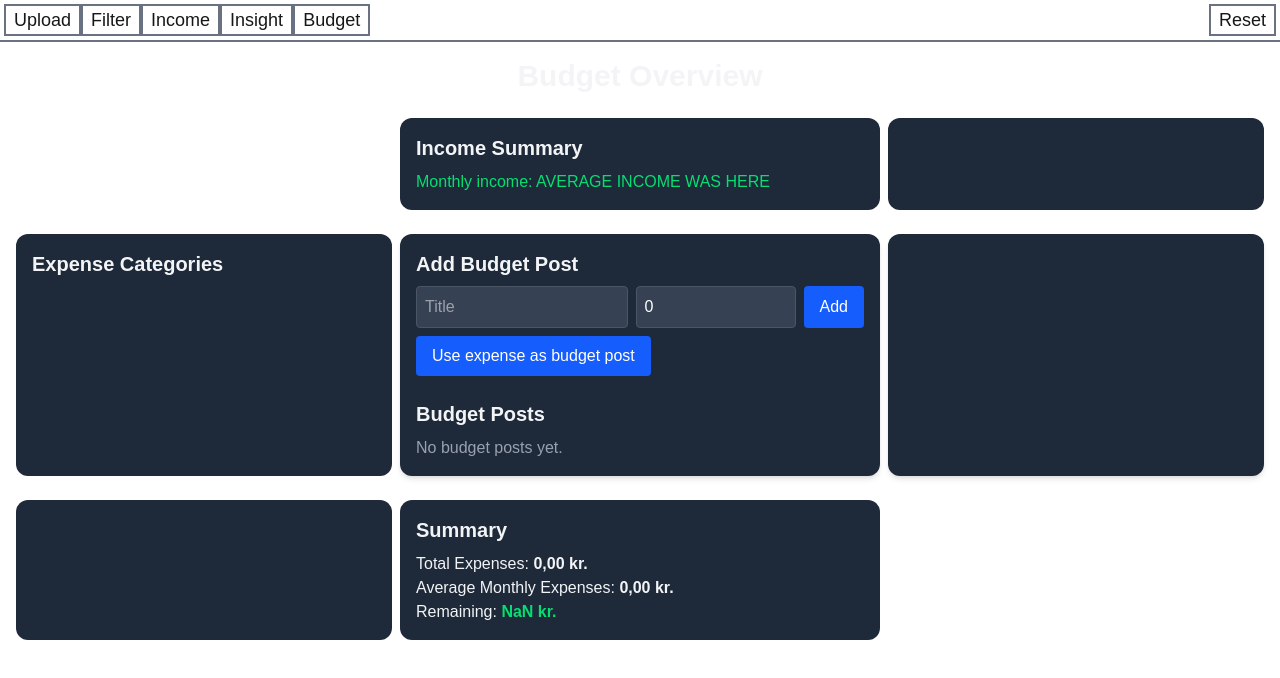
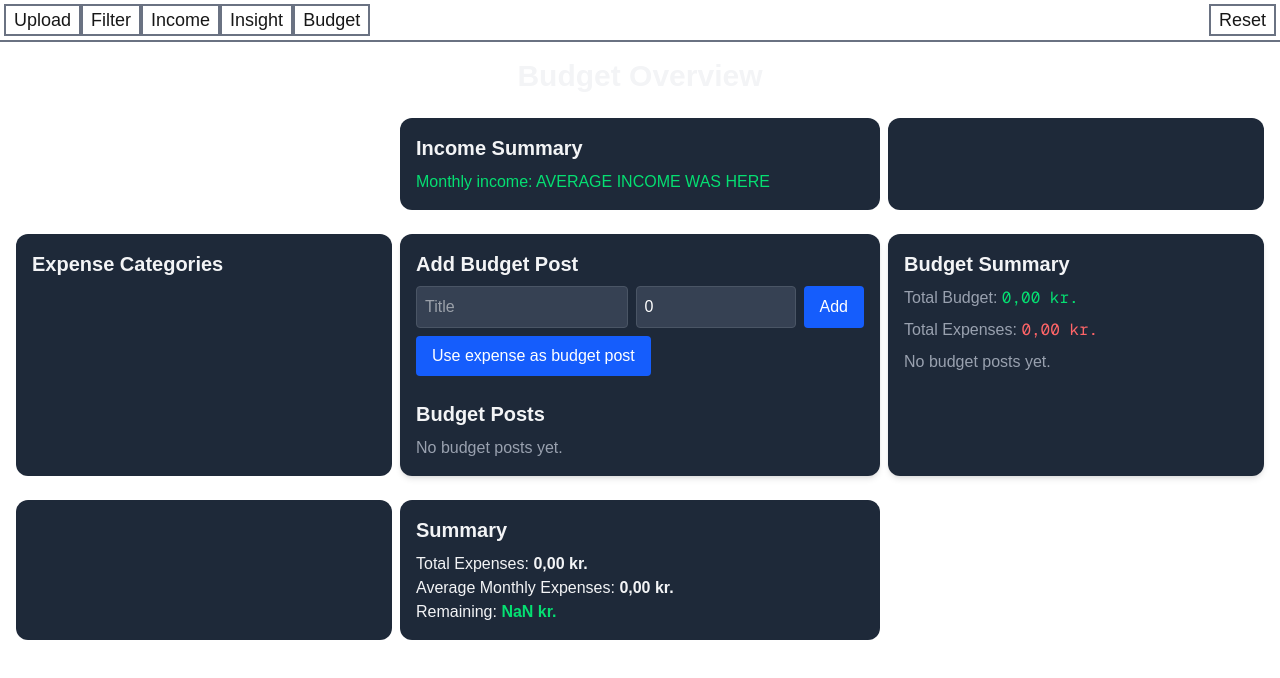
Before and after one commit to r59q/csvbudget, a Next.js app: page /budget in a window 1280 px wide. Shown: the top 678 px of the page. Built offline with nearby package versions, Linux system fonts and the light colour scheme.

Commit message:
vibe code a bit

```diff
--- a/src/app/budget/page.tsx
+++ b/src/app/budget/page.tsx
@@ -1,9 +1,9 @@
 "use client";
 import React, {useMemo, useState} from 'react';
 import useBudget from "@/hooks/Budget";
-import {formatCurrency, formatMonth, getSum, groupByEnvelope} from "@/utility/datautils";
+import {formatCurrency, getSum, groupByEnvelope} from "@/utility/datautils";
 import useCategories from "@/hooks/Categories";
-import {BudgetPost, Category, CategoryBudgetPostMap, Envelope, Transaction, TransactionID} from "@/model";
+import {BudgetPost, CategoryBudgetPostMap, Envelope, Transaction} from "@/model";
 import {TransactionsProvider, useTransactionsContext} from "@/context/TransactionsContext";
 
 const Page = () => {
@@ -41,38 +41,26 @@ function BudgetPage() {
     const averageIncomePerMonth = envelopes.length > 0 ? getSum(incomeByEnvelope[envelopes[0]] || []) / envelopes.length : 0;
 
     // Transactions in the selected budget envelopes these are the envelopes for the budget
-    const budgetSelectedEnvelopes = budgetEnvelopeFrom !== undefined && budgetEnvelopeTo !== undefined
-        ? envelopes.slice(budgetEnvelopeFrom, budgetEnvelopeTo + 1)
-        : budgetEnvelopeFrom !== undefined
-            ? envelopes.slice(budgetEnvelopeFrom)
-            : envelopes;
-    const budgetTransactions = budgetSelectedEnvelopes.flatMap(envelope => expenseByEnvelope[envelope] || []);
-    const budgetTransactionsByCategory = groupByCategory(budgetTransactions);
-    const budgetEnvelopeAverages = Object.entries(budgetTransactionsByCategory).map(([category, transactions]) => {
-        const totalAmount = (transactions ?? []).reduce((sum, tran) => sum + tran.amount, 0);
-        const average = totalAmount / budgetSelectedEnvelopes.length;
-        return {category, average};
-    });
-    const budgetEnvelopeTotals = budgetSelectedEnvelopes.map(envelope => {
-        const transactions = expenseByEnvelope[envelope] || [];
-        const totalAmount = transactions.reduce((sum, tran) => sum + tran.amount, 0);
-        return {envelope, total: totalAmount};
-    });
-    const budgetTotal = budgetEnvelopeTotals.reduce((sum, envelope) => sum + envelope.total, 0);
-    const budgetAveragesByCategory = budgetEnvelopeAverages.sort((a, b) => a.category.localeCompare(b.category));
-    const dateFilteredExpensesByBudgetPost = useMemo(() => {
-        const result: Record<BudgetPost["title"], { amount: number, category: Category }[]> = {};
-        budgetPosts.forEach(post => {
-            const transactions = budgetTransactionsByCategory[post.title] || [];
-            result[post.title] = transactions.map(tran => ({
-                amount: tran.amount,
-                category: getCategory(tran.id)
-            }));
+    const getBudgetEnvelopes = () => {
+        if (budgetEnvelopeFrom === undefined) {
+            return envelopes;
+        }
+        if (budgetEnvelopeTo === undefined) {
+            return envelopes.slice(budgetEnvelopeFrom);
+        }
+        return envelopes.slice(budgetEnvelopeFrom, budgetEnvelopeTo + 1);
+    }
+    const budgetSelectedEnvelopes = useMemo(() => {
+        const selectedEnvelopes = getBudgetEnvelopes();
+        return selectedEnvelopes.map(envelope => {
+            return {
+                envelope,
+                transactions: envelopeSelectedTransactions.filter(tran => tran.envelope === envelope)
+            };
         });
-        return result;
-    }, [budgetPosts, budgetTransactionsByCategory, getCategory]);
+    }, [envelopeSelectedTransactions, budgetEnvelopeFrom, budgetEnvelopeTo, envelopes]);
 
-    const isMonthSelected = (month: Envelope) => {
+    const isEnvelopedBudgetSelected = (month: Envelope) => {
         const idx = envelopes.indexOf(month);
         if (budgetEnvelopeFrom === undefined) {
             return true;
@@ -82,6 +70,17 @@ function BudgetPage() {
         }
         return idx >= budgetEnvelopeFrom && idx <= budgetEnvelopeTo;
     }
+
+    const budgetEnvelopes = useMemo(() => {
+        return envelopes.filter(envelope => isEnvelopedBudgetSelected(envelope));
+    }, [envelopes, budgetEnvelopeFrom, budgetEnvelopeTo]);
+    const budgetSelectedTransactions = useMemo(() => {
+        return envelopeSelectedTransactions.filter(tran => budgetEnvelopes.includes(tran.envelope));
+    }, [envelopeSelectedTransactions, budgetSelectedEnvelopes]);
+    const expenseByBudgetEnvelope = useMemo(() => {
+        return groupByEnvelope(budgetSelectedTransactions.filter(e => e.type === "expense"));
+    }, [budgetSelectedTransactions]);
+
 
     const handleCreatePost = () => {
         if (!newTitle || newAmount === 0) return;
@@ -115,7 +114,7 @@ function BudgetPage() {
             const transactions = expenseByCategory[category] || [];
             const totalAmount = transactions.reduce((sum, tran) => sum + tran.amount, 0);
             const average = budgetSelectedEnvelopes.length > 0 ? totalAmount / budgetSelectedEnvelopes.length : 0;
-            const post = { amount: Math.round(-average), title: category };
+            const post = {amount: Math.round(-average), title: category};
             newPosts.push(post);
             newCategoryBudgetMap[category] = category;
         })
@@ -138,6 +137,19 @@ function BudgetPage() {
         setBudgetEnvelopeFrom(idx);
     }
 
+    const groupByPost = (transactions: Transaction[]) => {
+        const grouped: Partial<Record<BudgetPost['title'], Transaction[]>> = {};
+        transactions.forEach(tran => {
+            const post = getBudgetPostForCategory(getCategory(tran.id))?.title ?? "Unassigned";
+            if (!post) return;
+            if (!grouped[post]) {
+                grouped[post] = [];
+            }
+            grouped[post]!.push(tran);
+        });
+        return grouped;
+    }
+
     return (
         <div className="min-h-screen text-gray-100 w-full">
             <div className="p-4 space-y-6 flex flex-col justify-center items-center flex-grow">
@@ -155,7 +167,7 @@ function BudgetPage() {
                     <div className={"flex flex-col flex-1/4 bg-gray-800 p-4 rounded-xl"}>
                         <div className={"grid grid-cols-4 text-sm gap-2"}>
                             {envelopes.map(envelope => {
-                                const isSelected = isMonthSelected(envelope);
+                                const isSelected = isEnvelopedBudgetSelected(envelope);
                                 if (isSelected) {
                                     return <span className={"px-1 border-2 cursor-pointer select-none bg-green-900"}
                                                  onClick={() => handleMonthSelect(envelope)}
@@ -176,7 +188,9 @@ function BudgetPage() {
                         {Object.entries(expenseByCategory).sort(([a], [b]) => a.localeCompare(b)).map(([category, transactions]) => {
                             const total = (transactions ?? []).reduce((sum, tran) => sum + tran.amount, 0);
                             const average = envelopes.length > 0 ? total / envelopes.length : 0;
-                            return <div className={"flex flex-row justify-between items-center py-1.5 px-1 rounded hover:bg-gray-700 transition-colors duration-100"} key={category}>
+                            return <div
+                                className={"flex flex-row justify-between items-center py-1.5 px-1 rounded hover:bg-gray-700 transition-colors duration-100"}
+                                key={category}>
                                 <div className={"flex flex-row flex-grow justify-between"}>
                                     <p>{category}</p>
                                     <p className={"pr-4"}>{formatCurrency(average)}</p>
@@ -260,7 +274,7 @@ function BudgetPage() {
                         )}
                     </div>
                     <div className={"flex-1/4 bg-gray-800 p-4 rounded-xl shadow-md flex flex-col"}>
-                        <BudgetSummary {...{budgetPosts}}/>
+                        <BudgetSummary {...{budgetPosts, budgetEnvelopes, expenseByBudgetEnvelope, groupByPost}}/>
                     </div>
 
                 </section>
@@ -271,13 +285,16 @@ function BudgetPage() {
                     <div className={"bg-gray-800 p-4 rounded-xl flex-1/3"}>
                         <h2 className="text-xl font-semibold mb-2">Summary</h2>
                         <p>
-                            Total Expenses: <span className="font-semibold">{formatCurrency(Object.values(expenseByEnvelope).flat().reduce((sum, tran) => sum + tran.amount, 0))}</span>
+                            Total Expenses: <span
+                            className="font-semibold">{formatCurrency(Object.values(expenseByEnvelope).flat().reduce((sum, tran) => sum + tran.amount, 0))}</span>
                         </p>
                         <p>
-                            Average Monthly Expenses: <span className="font-semibold">{formatCurrency(envelopes.length > 0 ? Object.values(expenseByEnvelope).flat().reduce((sum, tran) => sum + tran.amount, 0) / envelopes.length : 0)}</span>
+                            Average Monthly Expenses: <span
+                            className="font-semibold">{formatCurrency(envelopes.length > 0 ? Object.values(expenseByEnvelope).flat().reduce((sum, tran) => sum + tran.amount, 0) / envelopes.length : 0)}</span>
                         </p>
                         <p>
-                            Remaining: <span className={`font-semibold ${averageIncomePerMonth - (Object.values(expenseByEnvelope).flat().reduce((sum, tran) => sum + tran.amount, 0) / envelopes.length) < 0 ? "text-red-400" : "text-green-400"}`}>
+                            Remaining: <span
+                            className={`font-semibold ${averageIncomePerMonth - (Object.values(expenseByEnvelope).flat().reduce((sum, tran) => sum + tran.amount, 0) / envelopes.length) < 0 ? "text-red-400" : "text-green-400"}`}>
                                 {formatCurrency(averageIncomePerMonth - (Object.values(expenseByEnvelope).flat().reduce((sum, tran) => sum + tran.amount, 0) / envelopes.length))}
                             </span>
                         </p>
@@ -290,45 +307,55 @@ function BudgetPage() {
 }
 
 interface BudgetSummaryProps {
-    budgetPosts: BudgetPost[]
+    budgetPosts: BudgetPost[];
+    expenseByBudgetEnvelope: Record<Envelope, Transaction[]>;
+    budgetEnvelopes: Envelope[]
+    groupByPost: (transactions: Transaction[]) => Partial<Record<BudgetPost['title'], Transaction[]>>;
 }
 
-const BudgetSummary = ({budgetPosts}: BudgetSummaryProps) => {
+const BudgetSummary = ({budgetPosts, expenseByBudgetEnvelope, budgetEnvelopes, groupByPost}: BudgetSummaryProps) => {
+    const totalBudget = budgetPosts.reduce((sum, post) => sum + post.amount * budgetEnvelopes.length, 0);
+    const totalExpenses = Object.values(expenseByBudgetEnvelope).flat().reduce((sum, tran) => sum + tran.amount, 0);
+    const budgetPostGroups = useMemo(() => {
+        return groupByPost(Object.values(expenseByBudgetEnvelope).flat());
+    }, [expenseByBudgetEnvelope, groupByPost]);
+
     return <>
+        <h2 className="text-xl font-semibold mb-2">Budget Summary</h2>
+        <p className="text-gray-400 mb-2">Total Budget: <span
+            className="text-green-400 font-mono">{formatCurrency(totalBudget)}</span></p>
+        <p className="text-gray-400 mb-2">Total Expenses: <span
+            className="text-red-400 font-mono">{formatCurrency(totalExpenses)}</span></p>
+        {budgetPosts.length === 0 ? (
+            <p className="text-gray-400">No budget posts yet.</p>
+        ) : (
+            <ul className="divide-y divide-gray-700">
+                {budgetPosts.map((post, index) => {
+                    const numberOfEnvelopes = budgetEnvelopes.length;
+                    const budgetedAmount = post.amount * numberOfEnvelopes;
+                    const postExpenses = budgetPostGroups[post.title] || [];
+                    const totalPostExpenses = postExpenses.reduce((sum, tran) => sum + tran.amount, 0);
+                    const isOverBudget = totalPostExpenses > budgetedAmount;
+                    const formattedAmount = formatCurrency(budgetedAmount);
+                    const formattedTotal = formatCurrency(totalPostExpenses);
+                    const difference = budgetedAmount + totalPostExpenses;
+
+                    return <li key={index} className="py-2 flex justify-between">
+                        <div>
+                            <p className="text-gray-200">{post.title}</p>
+                        </div>
+                        <div>
+                            <p className={`font-mono ${isOverBudget ? "text-red-400" : "text-green-400"}`}>{formattedAmount}</p>
+                            <p>{formattedTotal}</p>
+                            <p className={`font-mono ${difference < 0 ? "text-red-400" : "text-green-400"}`}>
+                                {formatCurrency(difference)}
+                            </p>
+                        </div>
+                    </li>;
+                })}
+            </ul>
+        )}
     </>
 }
 
-interface MonthlyTotals {
-    categoryTotals: Record<string, Record<string, number>>;
-    totals: Record<string, number>;
-}
-
-const computeMonthlyTotals = (months: string[], groupedByMonth: Record<Envelope, Transaction[] | undefined>, getCategory: (row: TransactionID) => Category): MonthlyTotals => {
-    const totals: Record<string, number> = {};
-    const monthlyCategoryTotals: Record<string, Record<string, number>> = {};
-
-    months.forEach(month => {
-        const rows = groupedByMonth[month];
-        if (!rows) return;
-
-        const categoryTotals: Record<string, number> = {};
-        let totalSum = 0;
-
-        rows.forEach((row) => {
-            if (!categoryTotals) {
-                throw new Error("wa")
-            }
-            const category: Category = getCategory(row.id);
-            const num = row.amount;
-            if (!isNaN(num)) {
-                categoryTotals[category] = (categoryTotals[category] || 0) + num;
-                totalSum += num;
-            }
-        });
-        totals[month] = totalSum;
-        monthlyCategoryTotals[month] = categoryTotals;
-    })
-    return {totals, categoryTotals: monthlyCategoryTotals};
-};
-
 export default Page;
```
